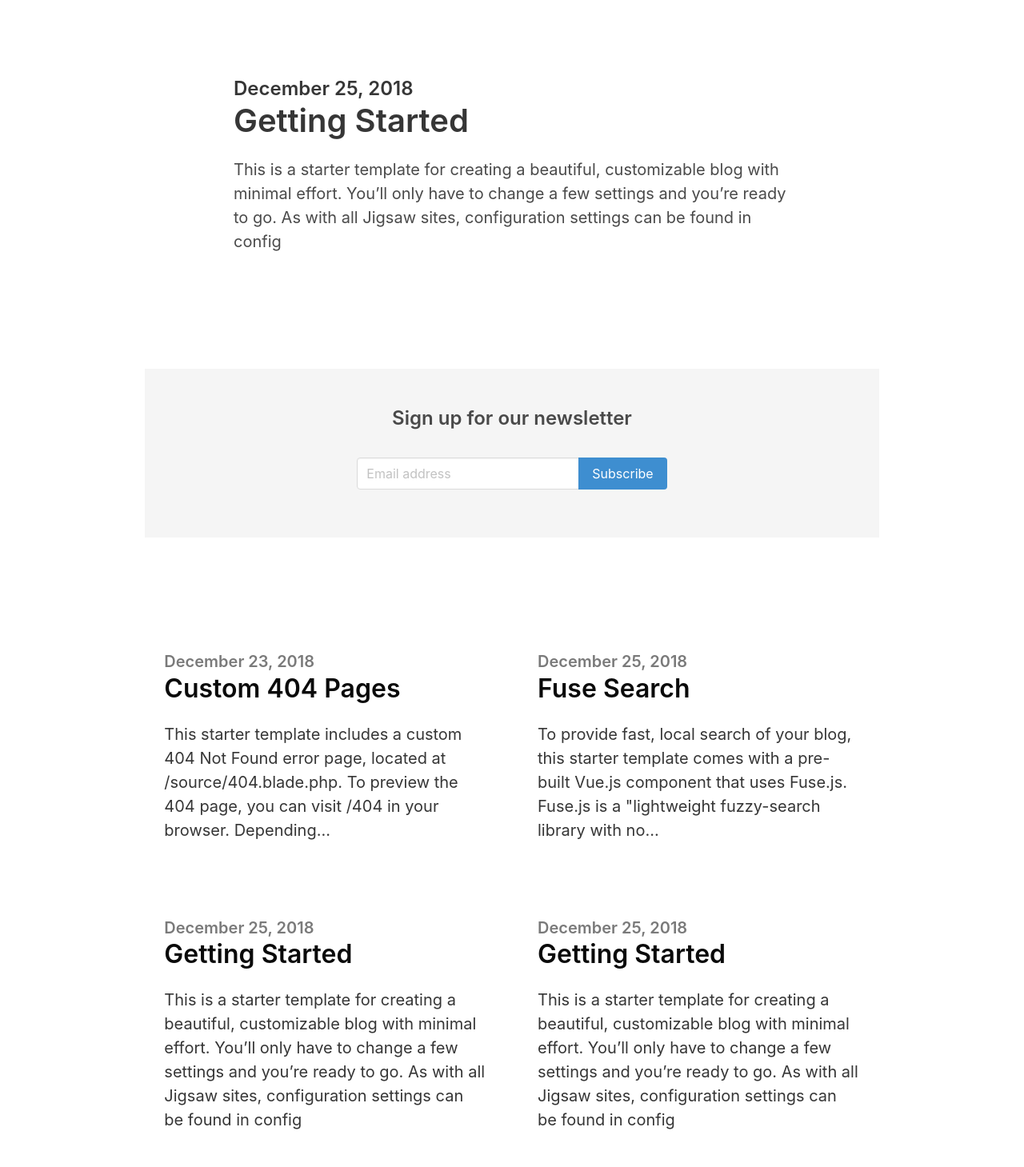
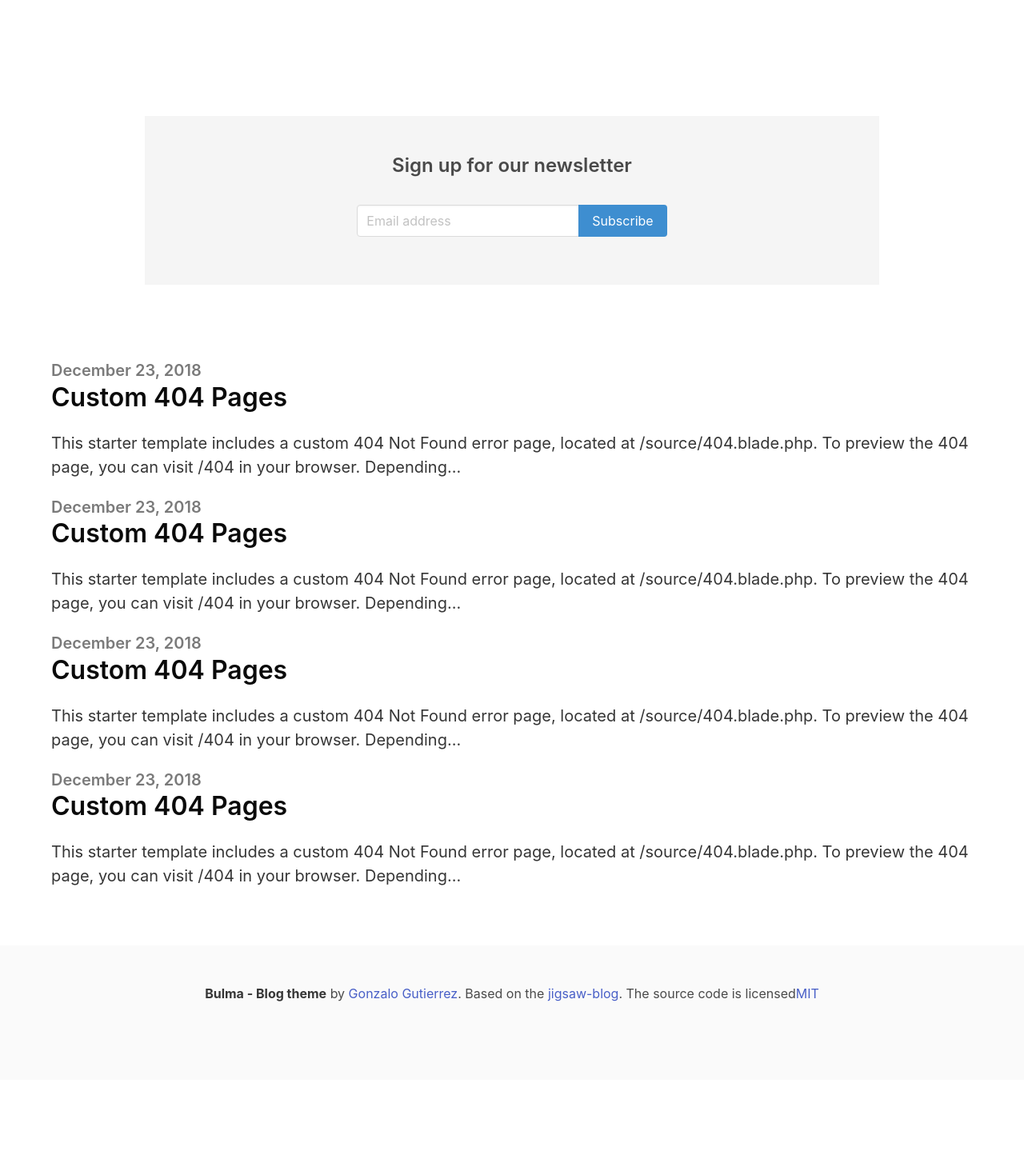
Before and after one commit to erikson-code/ProjetoOne, a Next.js app in the folder movie-app/: page / in a window 1280 px wide. Shown: the part 371-1830 px from the top of the page at 80% size. After the commit the page ends 1721 px from the top, so only its background shows below. Built offline with nearby package versions, Linux system fonts and the light colour scheme.

Commit message:
Resources created

```diff
--- a/movie-app/components/ResourseHighLight.js
+++ b/movie-app/components/ResourseHighLight.js
@@ -8,6 +8,10 @@ const ResourseHighLight = ({ resources }) => {
           <div className="container">
             <section className="section">
               <div className="columns">
+
+                {resources.map(() => {
+
+                  return (
                     <div className="column is-8 is-offset-2">
                       <div className="content is-medium">
                         <h2 className="subtitle is-4">December 25, 2018</h2>
@@ -17,24 +21,16 @@ const ResourseHighLight = ({ resources }) => {
                         configuration settings can be found in config</p>
                       </div>
                     </div>
+                  )
+
+
+                })}
+
               </div>
             </section>
 
             <div className="is-divider"></div>
 
-          <section className="section">
-            <div className="columns">
-              <div className="column is-8 is-offset-2">
-                <div className="content is-medium">
-                  <h2 className="subtitle is-4">December 25, 2018</h2>
-                  <h1 className="title">Getting Started</h1>
-                  <p>This is a starter template for creating a beautiful, customizable blog with minimal
-                    effort. You’ll only have to change a few settings and you’re ready to go. As with all Jigsaw sites,
-                    configuration settings can be found in config</p>
-                </div>
-              </div>
-            </div>
-          </section>
 
 
           </div>
--- a/movie-app/components/ResourseList.js
+++ b/movie-app/components/ResourseList.js
@@ -1,4 +1,4 @@
-const ResourseList = () => {
+const ResourseList = ({ resources }) => {
 
     return (
 
@@ -7,55 +7,28 @@ const ResourseList = () => {
                 <div className="hero-body">
                     <div className="container">
 
-                        <section className="section">
-                            <div className="columns is-variable is-8">
-                                <div className="column is-5 is-offset-1 ">
+
+
+                        {resources.map(() => {
+                            return (
+                                <>
+
+
                                         <div className="content is-medium">
+
+
                                             <h2 className="subtitle is-5 has-text-grey">December 23, 2018</h2>
                                             <h1 className="title has-text-black is-3">Custom 404 Pages</h1>
                                             <p className="has-text-dark">This starter template includes a custom 404 Not Found error page, located at
                                             /source/404.blade.php.
 To preview the 404 page, you can visit /404 in your browser. Depending...</p>
                                         </div>
-                                </div>
-                                <div className="column is-5">
-                                    <div className="content is-medium">
-                                        <h2 className="subtitle is-5 has-text-grey">December 25, 2018</h2>
-                                        <h1 className="title has-text-black is-3">Fuse Search</h1>
-                                        <p className="has-text-dark">To provide fast, local search of your blog, this starter template comes with a
-                                        pre-built Vue.js
-                    component that uses Fuse.js. Fuse.js is a "lightweight fuzzy-search library with no...</p>
-                                    </div>
-                                </div>
-                            </div>
-                        </section>
 
                                     <div className="is-divider"></div>
 
-                        <section className="section">
-                            <div className="columns is-variable is-8">
-                                <div className="column is-5 is-offset-1">
-                                    <div className="content is-medium">
-                                        <h2 className="subtitle is-5 has-text-grey">December 25, 2018</h2>
-                                        <h1 className="title has-text-black is-3">Getting Started</h1>
-                                        <p className="has-text-dark">This is a starter template for creating a beautiful, customizable blog with
-                                        minimal
-                                        effort. You’ll only have to change a few settings and you’re ready to go. As with all Jigsaw sites,
-                    configuration settings can be found in config</p>
-                                    </div>
-                                </div>
-                                <div className="column is-5">
-                                    <div className="content is-medium">
-                                        <h2 className="subtitle is-5 has-text-grey">December 25, 2018</h2>
-                                        <h1 className="title has-text-black is-3">Getting Started</h1>
-                                        <p className="has-text-dark">This is a starter template for creating a beautiful, customizable blog with
-                                        minimal
-                                        effort. You’ll only have to change a few settings and you’re ready to go. As with all Jigsaw sites,
-                    configuration settings can be found in config</p>
-                                    </div>
-                                </div>
-                            </div>
-                        </section>
+                                </>
+                            )
+                        })}
 
 
                     </div>
@@ -68,4 +41,6 @@ const ResourseList = () => {
     )
 }
 
+
+
 export default ResourseList
--- a/movie-app/pages/api/data.js
+++ /dev/null
@@ -1,62 +0,0 @@
-const data = [
-
-    {
-        id:"1",
-        title: "Learning Singleton Pattern",
-        createdAt: "15/05/1999",
-        description: "I would like to learn JS language",
-        link: "https://link.com",
-        image: "https://image.com",
-        priority:3,
-        timeToFinish:120,
-        active:true
-    },
-    {
-        id:"2",
-        title: "Learning Singleton Pattern",
-        createdAt: "15/05/1999",
-        description: "I would like to learn JS language",
-        link: "https://link.com",
-        image: "https://image.com",
-        priority:3,
-        timeToFinish:120,
-        active:true
-    },
-    {
-        id:"3",
-        title: "Learning Singleton Pattern",
-        createdAt: "15/05/1999",
-        description: "I would like to learn JS language",
-        link: "https://link.com",
-        image: "https://image.com",
-        priority:3,
-        timeToFinish:120,
-        active:true
-    },
-    {
-        id:"4",
-        title: "Learning Singleton Pattern",
-        createdAt: "15/05/1999",
-        description: "I would like to learn JS language",
-        link: "https://link.com",
-        image: "https://image.com",
-        priority:3,
-        timeToFinish:120,
-        active:true
-    },
-    {
-        id:"5",
-        title: "Learning Singleton Pattern",
-        createdAt: "15/05/1999",
-        description: "I would like to learn JS language",
-        link: "https://link.com",
-        image: "https://image.com",
-        priority:3,
-        timeToFinish:120,
-        active:true
-    },
-
-
-]
-
-export default data
--- /dev/null
+++ b/movie-app/pages/api/data.json
@@ -0,0 +1,58 @@
+[
+    {
+        "id":"1",
+        "title": "Learning Singleton Pattern",
+        "createdAt": "15/05/1999",
+        "description": "I would like to learn JS language",
+        "link": "https://link.com",
+        "image": "https://image.com",
+        "priority":3,
+        "timeToFinish":120,
+        "active":true
+    },
+    {
+        "id":"2",
+        "title": "Learning Singleton Pattern",
+        "createdAt": "15/05/1999",
+        "description": "I would like to learn JS language",
+        "link": "https://link.com",
+        "image": "https://image.com",
+        "priority":3,
+        "timeToFinish":120,
+        "active":true
+    },
+    {
+        "id":"3",
+        "title": "Learning Singleton Pattern",
+        "createdAt": "15/05/1999",
+        "description": "I would like to learn JS language",
+        "link": "https://link.com",
+        "image": "https://image.com",
+        "priority":3,
+        "timeToFinish":120,
+        "active":true
+    },
+    {
+        "id":"4",
+        "title": "Learning Singleton Pattern",
+        "createdAt": "15/05/1999",
+        "description": "I would like to learn JS language",
+        "link": "https://link.com",
+        "image": "https://image.com",
+        "priority":3,
+        "timeToFinish":120,
+        "active":true
+    },
+    {
+        "id":"5",
+        "title": "Learning Singleton Pattern",
+        "createdAt": "15/05/1999",
+        "description": "I would like to learn JS language",
+        "link": "https://link.com",
+        "image": "https://image.com",
+        "priority":3,
+        "timeToFinish":120,
+        "active":true
+    }
+
+]
--- a/movie-app/pages/index.js
+++ b/movie-app/pages/index.js
@@ -5,18 +5,17 @@ import ResourcesList from '../components/ResourseList'
 import ResourcesHigh from '../components/ResourseHighLight'
 import Newsletter from '../components/Newsletter'
 
-import data from './api/data'
+import data from '../pages/api/data.json'
 
 export default function Home() {
 
-  console.log(data)
 
   return (
     <div>
-      <NavBar></NavBar>
-      <ResourcesHigh></ResourcesHigh>
+      <NavBar ></NavBar>
+      <ResourcesHigh resources = {data.slice(4)}></ResourcesHigh>
       <Newsletter></Newsletter>
-      <ResourcesList></ResourcesList>
+      <ResourcesList resources = {data.slice(0,4)}></ResourcesList>
 
       <Footer></Footer>
 
```
Lines whose indentation alone changed are shown as unchanged.
